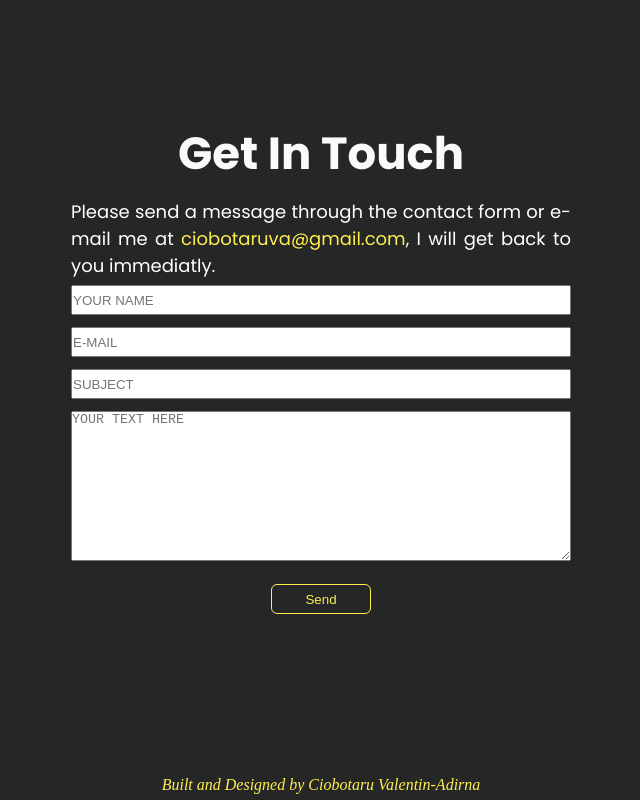
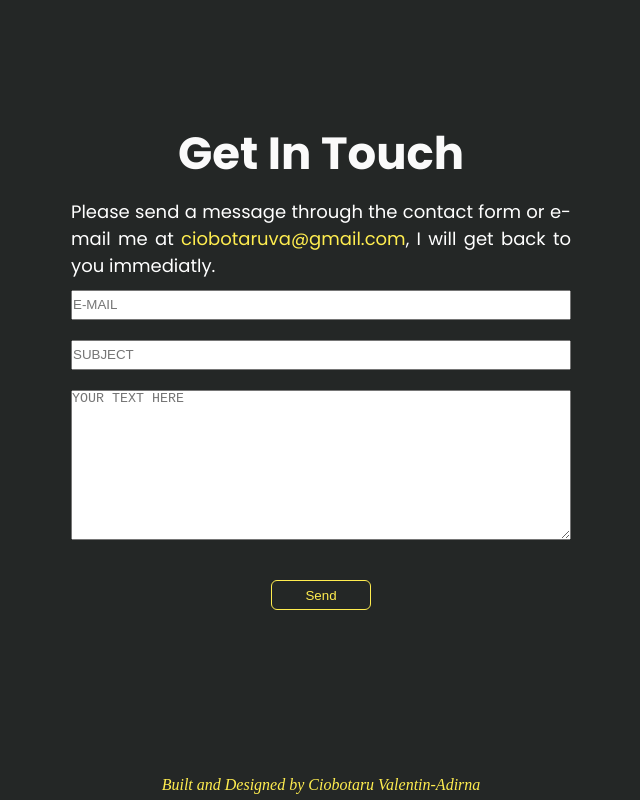
Before and after one commit to ciobotaruva/cva, a React (Create React App) app: page / in a window 1280 px wide. Shown: the part 4188-4988 px from the top of the page, without its empty margins (319-959 px from the left). Built offline with nearby package versions, Linux system fonts and the light colour scheme; no server answers.

Commit message:
Form test

```diff
--- a/src/Componets/Sections/Contact.js
+++ b/src/Componets/Sections/Contact.js
@@ -9,9 +9,8 @@ export default function Contact() {
             <div className="contact-css">
                 <h1>Get In Touch</h1>
                 <p>Please send a message through the contact form or e-mail me at <span>ciobotaruva@gmail.com</span>, I will get back to you immediatly.</p>
-                <form name="contact" method="POST" data-netlify="true">
-                    <input name='name' type='text' placeholder="YOUR NAME" />
-                    <input name='email' type='email' placeholder="E-MAIL" />
+                <form name="contact" method="POST" netlify-honeypot="bot-field" data-netlify="true">
+                    <input type="text" name="email" placeholder="E-MAIL" />
                     <input name='subject' type='text' placeholder="SUBJECT" />
                     <textarea name='message' placeholder="YOUR TEXT HERE"></textarea>
                     <div data-netlify-recaptcha="true"></div>
```
